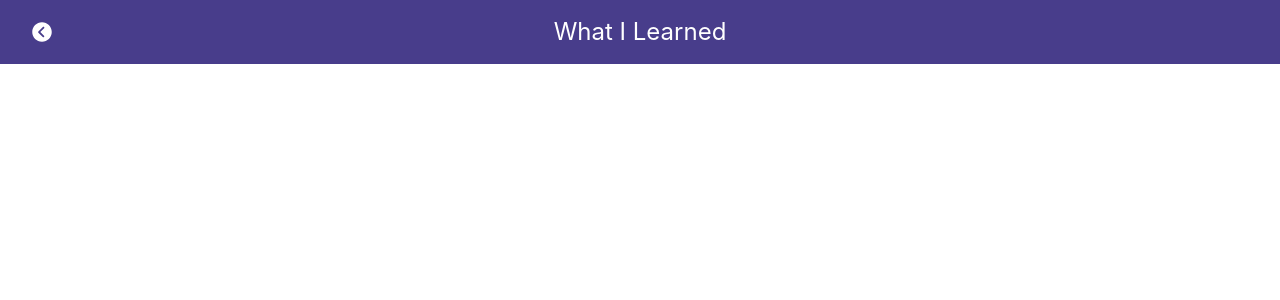
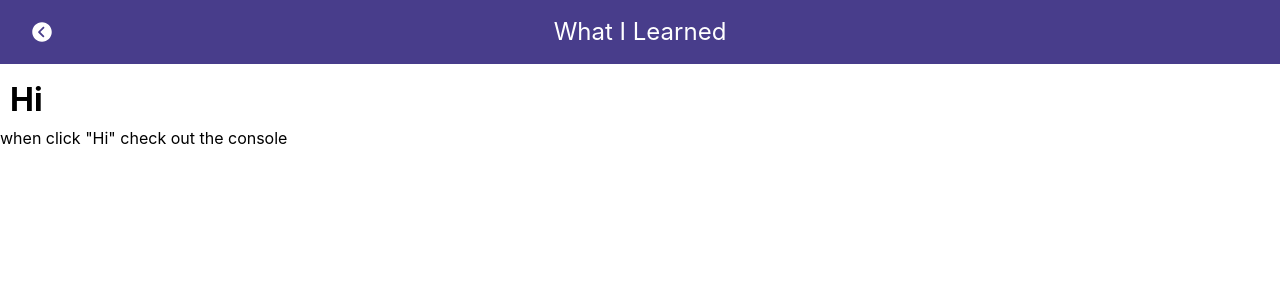
Before and after one commit to saebomp/todayilearned, a React (Create React App) app: page /useClick in a window 1280 px wide. Shown: the top 300 px of the page. Built offline with nearby package versions, Linux system fonts and the light colour scheme; the HTML template or start-up script is replaced by a standard one.

Commit message:
updated useclick and usetitle

```diff
--- a/src/App.js
+++ b/src/App.js
@@ -6,6 +6,8 @@ import UseInput from './components/UseInput'
 import UseTab from './components/UseTab'
 import UseEffect from './components/UseEffect'
 import LocalStorage from './components/LocalStorage'
+import UseTitle from './components/UseTitle'
+import UseClick from './components/UseClick'
 
 function App() {
   return (
@@ -17,6 +19,8 @@ function App() {
         <Route exact path="/useTab" component={UseTab} />
         <Route exact path="/useEffect" component={UseEffect} />
         <Route exact path="/localStorage" component={LocalStorage} />
+        <Route exact path="/useTitle" component={UseTitle} />
+        <Route exact path="/useClick" component={UseClick} />
       </div>
     </Router>
   );
--- a/src/Nav.js
+++ b/src/Nav.js
@@ -1,8 +1,5 @@
 import React from 'react';
 import {Link} from 'react-router-dom'
-import useInput from './components/UseInput'
-import useTab from './components/UseTab'
-import useEffect from './components/UseEffect'
 
 
 const Nav = () => {
@@ -21,6 +18,12 @@ const Nav = () => {
       <Link to="/localStorage">
         <li>local storage</li>
       </Link>
+      <Link to="/useTitle">
+        <li>useTitle</li>
+      </Link>
+      <Link to="/useClick">
+        <li>useClick</li>
+      </Link>
     </ul>
     </>
   )
--- /dev/null
+++ b/src/components/UseClick.js
@@ -0,0 +1,39 @@
+import React, {useState, useEffect, useRef} from 'react';
+
+const styles = {
+  mar: {
+    padding: '10px',
+    marginTop:'10px'
+  },
+}
+
+const useClick = (onClick) => {
+  const element = useRef();
+  useEffect(() => {
+    if(element.current){
+      element.current.addEventListener("click", onClick);
+    }
+    return () => {
+      if(element.current) {
+        element.current.removeEventListener("click", onClick)
+      }
+    }
+  })
+  return element
+}
+
+const UseClick = () => {
+  const sayHello = () => {console.log('hello')}
+  const title = useClick(sayHello);
+  return (
+    <>
+    <div style={styles.mar}>
+      <h1 ref={title}>Hi</h1>
+    </div>
+    <p>when click "Hi" check out the console</p>
+    </>
+    )
+  }
+  export default UseClick
+
+  //https://www.youtube.com/watch?v=0BuVYgM86gA
--- /dev/null
+++ b/src/components/UseTitle.js
@@ -0,0 +1,32 @@
+import React, {useState, useEffect} from 'react';
+
+const styles = {
+  mar: {
+    padding: '10px',
+    marginTop:'10px'
+  },
+}
+
+const useTitle = (initialTitle) => {
+  const [title, setTitle] = useState(initialTitle)
+  const updateTitle = () => {
+    const htmlTitle = document.querySelector("title")
+    htmlTitle.innerText = title;
+  };
+  useEffect(updateTitle, [title])
+  return setTitle;
+}
+
+const UseTitle = () => {
+  const titleUpdater = useTitle("Loading...");
+  setTimeout(() => titleUpdater("Home"), 5000)
+
+  return (
+    <div style={styles.mar}>
+      Check out the title
+    </div>
+    )
+  }
+  export default UseTitle
+
+  //https://www.youtube.com/watch?v=J8E9CEyBbWo
```
